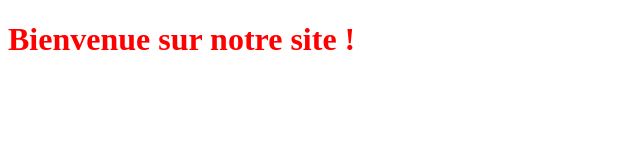
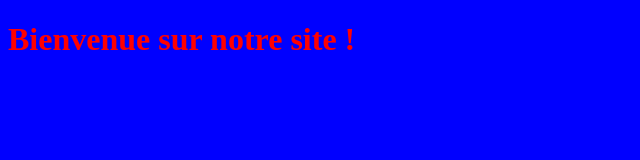
Before and after one commit to Delano75/TP, a plain HTML site: page index.html in a window 1280 px wide. Shown: the whole page, without its empty margins (0-640 px from the left). Drawn offline with Linux system fonts and the light colour scheme.

Commit message:
Update index backgroud bleu [Ref ; 21]

```diff
--- a/index.html
+++ b/index.html
@@ -1,8 +1,18 @@
 <!DOCTYPE html>
 <html>
-    <head> </head>
+    <head>
+        <title>Bienvenue sur notre site !</title>
+    </head>
 
 <body>
+<style>
+body {
+  background-color: blue;
+}
 
 
+</style>
+
 <h1 style="color:red;">Bienvenue sur notre site !</h1>
+</body>
+ </html>
```
